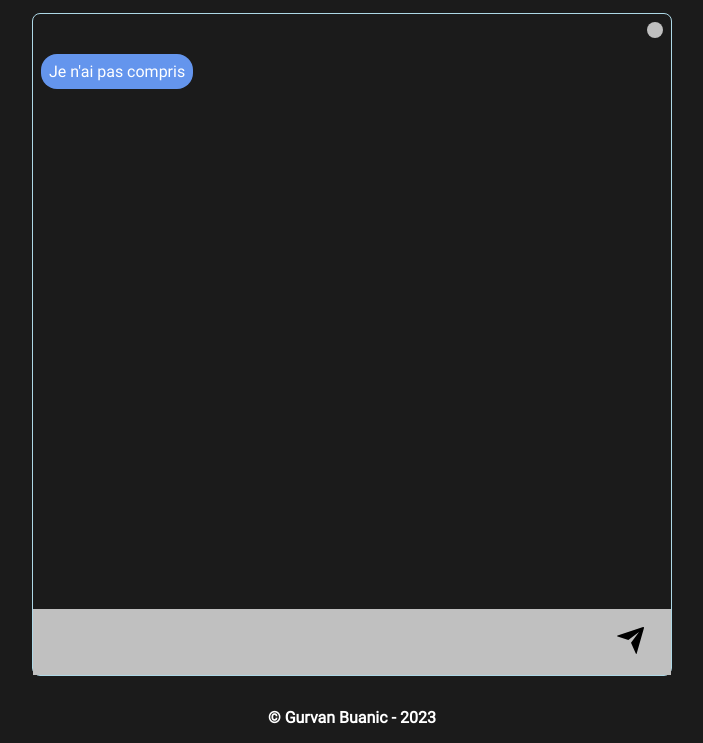
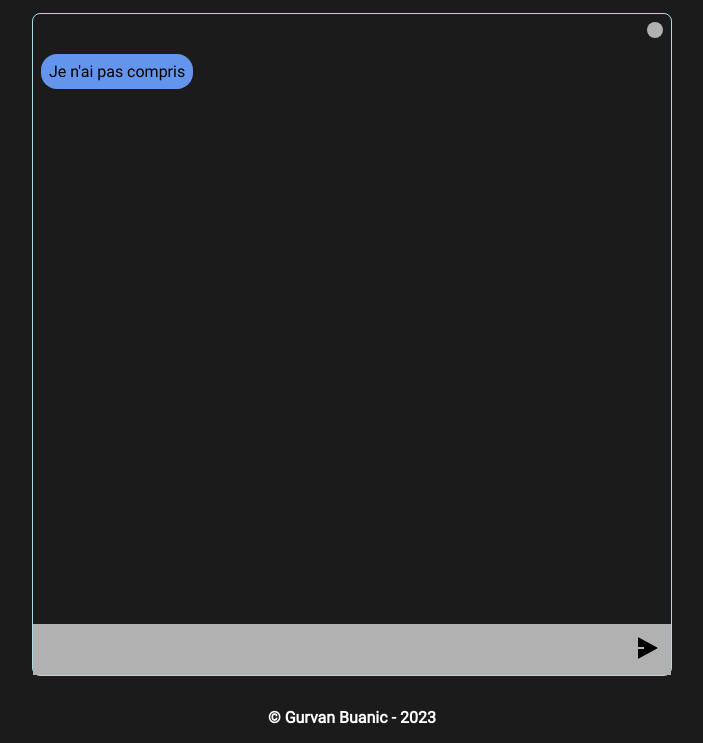
Before and after one commit to florian-chicot/LP_Bobby-Chatbot, a website: page views/index.html in a window 1280 px wide. Both pictures are taken after a click on the button 919 px from the left and 698 px from the top of the page. Shown: the part 57-800 px from the top of the page, without its empty margins (288-991 px from the left). Drawn offline with Linux system fonts and the light colour scheme; files that its build step writes are made by us from their sources; files whose address does not match are found by name.

Commit message:
finish textarea css

```diff
--- a/public/css/style.css
+++ b/public/css/style.css
@@ -59,30 +59,32 @@ main {
 .blockChatBobby {
   align-self: flex-start;
   background-color: #6495ED;
+  color: #000;
 }
 
 .blockChatUser {
   align-self: flex-end;
   text-align: right;
-  background-color: silver;
+  background-color: #b1b1b1;
+  color: #000;
 }
 
 .formMessage {
   display: flex;
   align-items: center;
-  background-color: silver;
+  background-color: #b1b1b1;
   gap: 0.5rem;
-  padding: 1rem;
-  height: 10%;
+  padding: 0.5rem;
 }
 
 .inputMessage {
-  flex-grow: 1;
   border: none;
   background-color: transparent;
+  max-height: 72px;
   height: 24px;
-  overflow-y: hidden;
+  line-height: 24px;
   resize: none;
+  width: 100%;
 }
 
 .inputMessage:focus {
@@ -92,8 +94,9 @@ main {
 #btn-send {
   background: none;
   border: none;
-  border-radius: 1rem;
+  border-radius: 50%;
   cursor: pointer;
+  padding: 4px;
 }
 
 #btn-send:hover {
@@ -101,8 +104,8 @@ main {
 }
 
 #btn-send svg {
-  width: 3rem;
-  height: 2rem;
+  width: 1.5rem;
+  height: 1.5rem;
 }
 
 footer {
--- a/public/scripts/chatbot.js
+++ b/public/scripts/chatbot.js
@@ -131,3 +131,8 @@ textarea.addEventListener("keydown", (event) => {
 		chatMessage();
 	}
 })
+
+textarea.addEventListener('input', function() {
+    this.style.height = 'auto';
+    this.style.height = this.scrollHeight + 'px';
+});
--- a/views/index.html
+++ b/views/index.html
@@ -20,6 +20,7 @@
               id="inputMessage"
               class="inputMessage"
               rows="1"
+              placeholder
             ></textarea>
             <!-- <input type="text" id="inputMessage" class="inputMessage" /> -->
             <button id="btn-send" onclick="chatMessage()">
@@ -31,7 +32,7 @@
               >
                 <path fill="none" d="M0 0h24v24H0z" />
                 <path
-                  d="M1.946 9.315c-.522-.174-.527-.455.01-.634l19.087-6.362c.529-.176.832.12.684.638l-5.454 19.086c-.15.529-.455.547-.679.045L12 14l6-8-8 6-8.054-2.685z"
+                  d="M3 13h6v-2H3V1.846a.5.5 0 0 1 .741-.438l18.462 10.154a.5.5 0 0 1 0 .876L3.741 22.592A.5.5 0 0 1 3 22.154V13z"
                 />
               </svg>
             </button>
```
